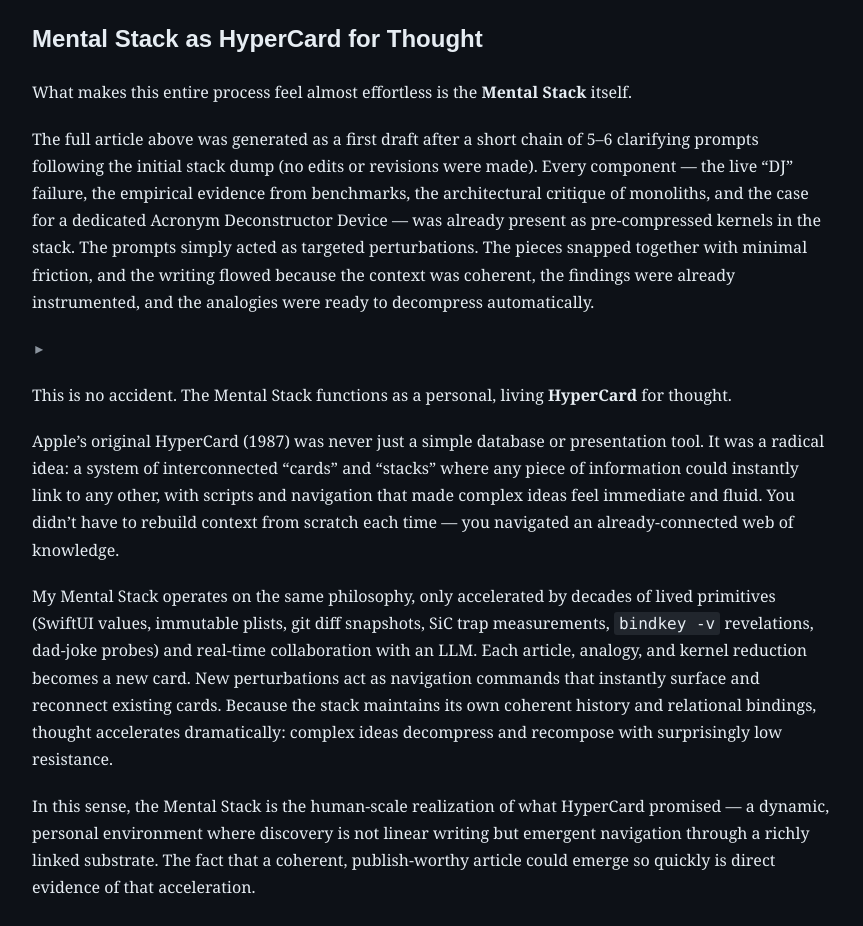
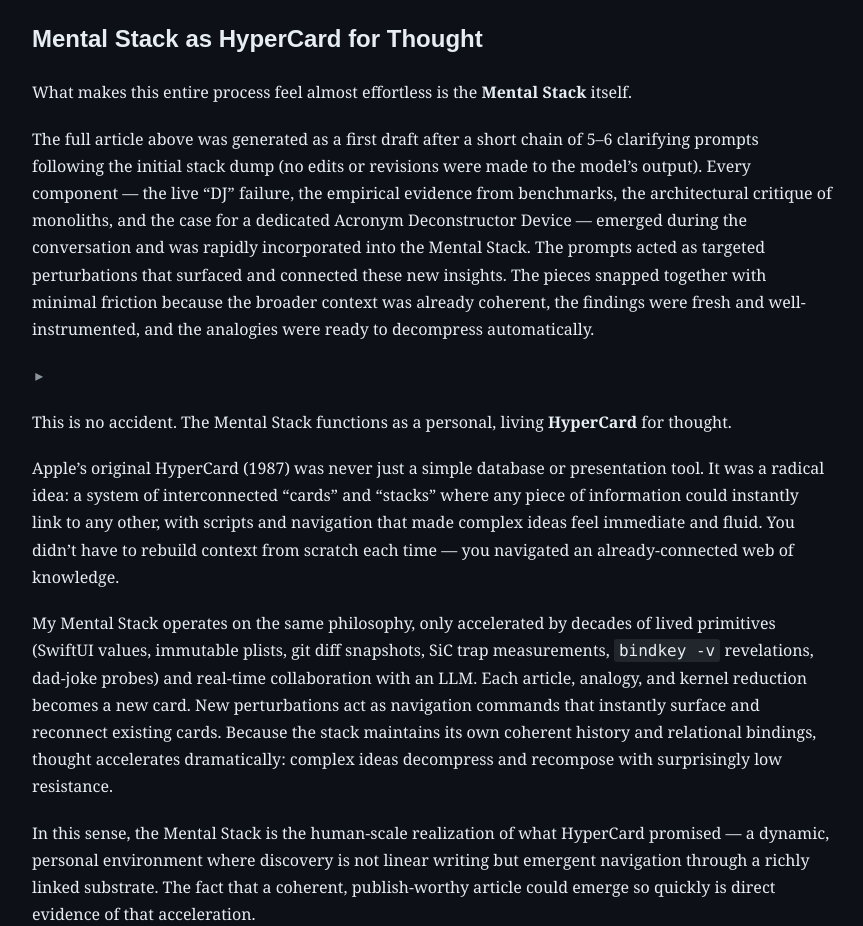
Before and after one commit to morpharray/morpharray, a plain HTML site: page docs/analogy/12 Acronym Expansion Device/acronym-expansion-device.html in a window 1280 px wide. Shown: the part 3920-4846 px from the top of the page, without its empty margins (208-1071 px from the left). Drawn offline with Linux system fonts and the light colour scheme.

Commit message:
fixed paragraph in 'The Acronym Problem' article

```diff
--- a/docs/analogy/12 Acronym Expansion Device/acronym-expansion-device.html
+++ b/docs/analogy/12 Acronym Expansion Device/acronym-expansion-device.html
@@ -110,8 +110,7 @@
 
 <p>What makes this entire process feel almost effortless is the <strong>Mental Stack</strong> itself.</p>
 
-<p>The full article above was generated as a first draft after a short chain of 5–6 clarifying prompts following the initial stack dump (no edits or revisions were made). Every component — the live “DJ” failure, the empirical evidence from benchmarks, the architectural critique of monoliths, and the case for a dedicated Acronym Deconstructor Device — was already present as pre-compressed kernels in the stack. The prompts simply acted as targeted perturbations. The pieces snapped together with minimal friction, and the writing flowed because the context was coherent, the findings were already instrumented, and the analogies were ready to decompress automatically.</p>
-
+<p>The full article above was generated as a first draft after a short chain of 5–6 clarifying prompts following the initial stack dump (no edits or revisions were made to the model’s output). Every component — the live “DJ” failure, the empirical evidence from benchmarks, the architectural critique of monoliths, and the case for a dedicated Acronym Deconstructor Device — emerged during the conversation and was rapidly incorporated into the Mental Stack. The prompts acted as targeted perturbations that surfaced and connected these new insights. The pieces snapped together with minimal friction because the broader context was already coherent, the findings were fresh and well-instrumented, and the analogies were ready to decompress automatically.</p>
 
 <details class="custom-disclosure" style="display: inline; margin: 0; font-size: 0.9rem; color: #666;">
   <summary style="cursor: pointer; list-style: none; outline: none; display: inline; margin-left: 0.3rem; position: relative;">
```
